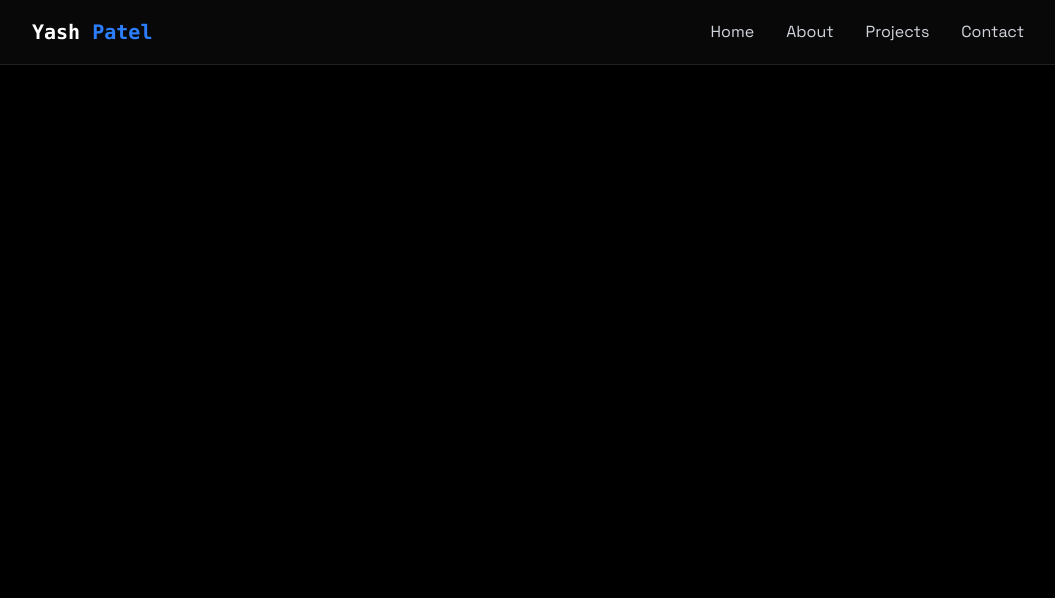
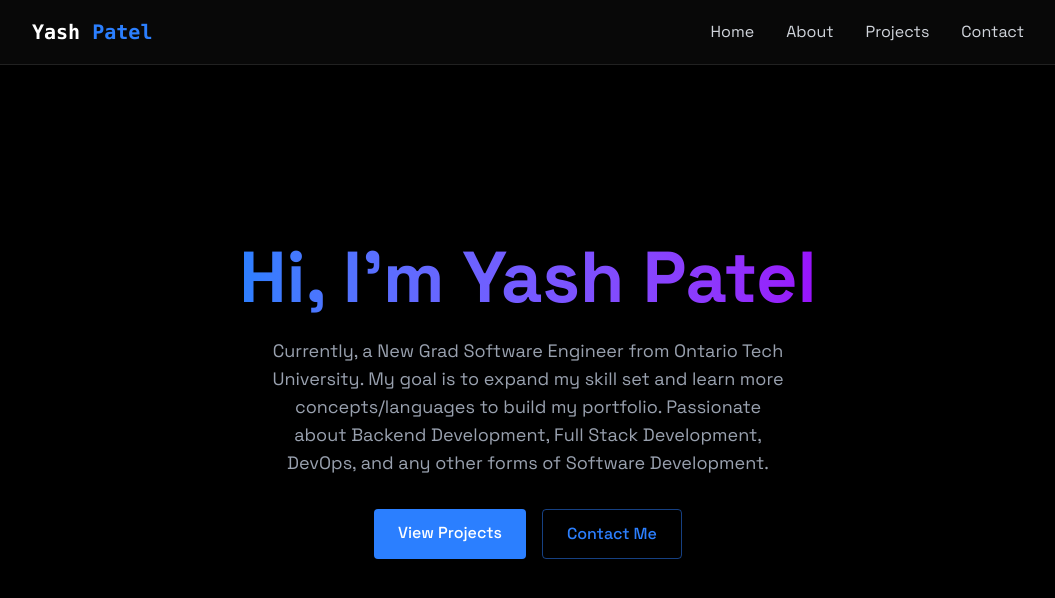
Before and after one commit to yash-patel268/personal-Website, a React (Vite) app: page / in a window 1280 px wide. Shown: the top 598 px of the page, without its empty margins (112-1167 px from the left). Built offline with nearby package versions, Linux system fonts and the light colour scheme.

Commit message:
Added home page

```diff
--- a/src/App.jsx
+++ b/src/App.jsx
@@ -4,6 +4,7 @@ import { LoadingScreen } from './components/LoadingScreen';
 import "./index.css"
 import { Navbar } from './components/Navbar';
 import { MobileMenu } from './components/MobileMenu';
+import { Home } from './components/sections/Home';
 
 function App() {
   const [isLoaded, setIsLoaded] = useState(false);
@@ -16,6 +17,7 @@ function App() {
       <div className={`min-h-screen transition-opacity duration-700 ${isLoaded ? "opacity-100" : "opacity-0"} bg-black text-gray=100`}>
         <Navbar menuOpen={menuOpen} setMenuOpen={setMenuOpen}/>
         <MobileMenu menuOpen={menuOpen} setMenuOpen={setMenuOpen}/>
+        <Home />
       </div>
     </>
   )
--- a/src/components/sections/Home.jsx
+++ b/src/components/sections/Home.jsx
@@ -0,0 +1,18 @@
+export const Home = () => {
+    return <section id="home" className="min-h-screen flex items-center justify-center relative">
+        <div className="text-center z-10 px-4">
+            <h1 className="text=5xl md:text-7xl font-bold mb-6 bg-gradient-to-r from-blue-500 to-purple-600 bg-clip-text text-transparent leading-right">
+                Hi, I'm Yash Patel
+            </h1>
+
+            <p className="text-gray-400 text-lg mb-8 max-w-lg mx-auto">
+                Currently, a New Grad Software Engineer from Ontario Tech University. My goal is to expand my skill set and learn more concepts/languages to build my portfolio. Passionate about Backend Development, Full Stack Development, DevOps, and any other forms of Software Development.
+            </p>
+
+            <div className="flex justify-center space-x-4">
+                <a href="#projects" className="bg-blue-500 text-white py-3 px-6 rounded font-medium transition relative overflow-hidden hover:-translate-y-0.5 hover:shadow-[0_0_15px_rgba(59,130,246,0.4)]">View Projects</a>
+                <a href="#contacts" className="border border-blue-500/50 text-blue-500 py-3 px-6 rounded font-medium transition-all duration-100 hover:-translate-y-0.5 hover:shadow-[0_0_15px_rgba(59,130,246,0.2)] hover:bg-blue-500/10">Contact Me</a>
+            </div>
+        </div>
+    </section>
+}
```
